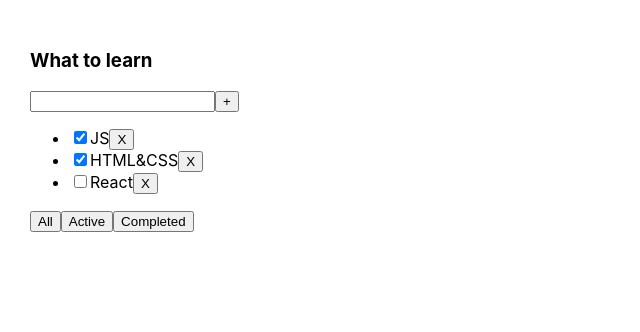
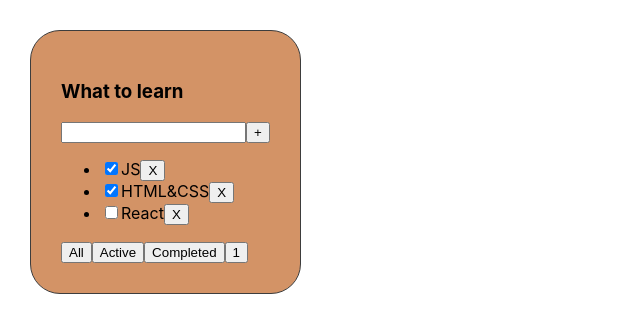
Before and after one commit to DmitryIsTrying/todolist, a React (Create React App) app: page / in a window 1280 px wide. Shown: the top 332 px of the page, without its empty margins (0-640 px from the left). Built offline with nearby package versions, Linux system fonts and the light colour scheme.

Commit message:
Style css todolist

```diff
--- a/src/App.css
+++ b/src/App.css
@@ -3,6 +3,13 @@
   display: flex;
 }
 
-.App > div {
+.App>div {
   margin-right: 50px;
 }
+
+.Todo {
+  background-color: rgb(211, 147, 102);
+  padding: 30px;
+  border-radius: 30px;
+  border: 1px solid rgb(61, 61, 61);
+}
--- a/src/components/todolist/Todolist.tsx
+++ b/src/components/todolist/Todolist.tsx
@@ -1,4 +1,4 @@
-import React from "react";
+import React, { useState } from "react";
 import { FilterValuesType } from "../../App";
 import { Button } from "../button/Button";
 
@@ -16,8 +16,12 @@ type TodolistPropsType = {
 };
 
 export const Todolist = (props: TodolistPropsType) => {
+  let [num, setNum] = useState("1");
+  const upCounter = () => {
+    setNum((Number(num) + 1).toString());
+  };
   return (
-    <div>
+    <div className="Todo">
       <h3>{props.title}</h3>
       <div>
         <input />
@@ -58,6 +62,7 @@ export const Todolist = (props: TodolistPropsType) => {
             props.changeFilter("completed");
           }}
         />
+        <Button name={num} callBack={upCounter} />
       </div>
     </div>
   );
```
